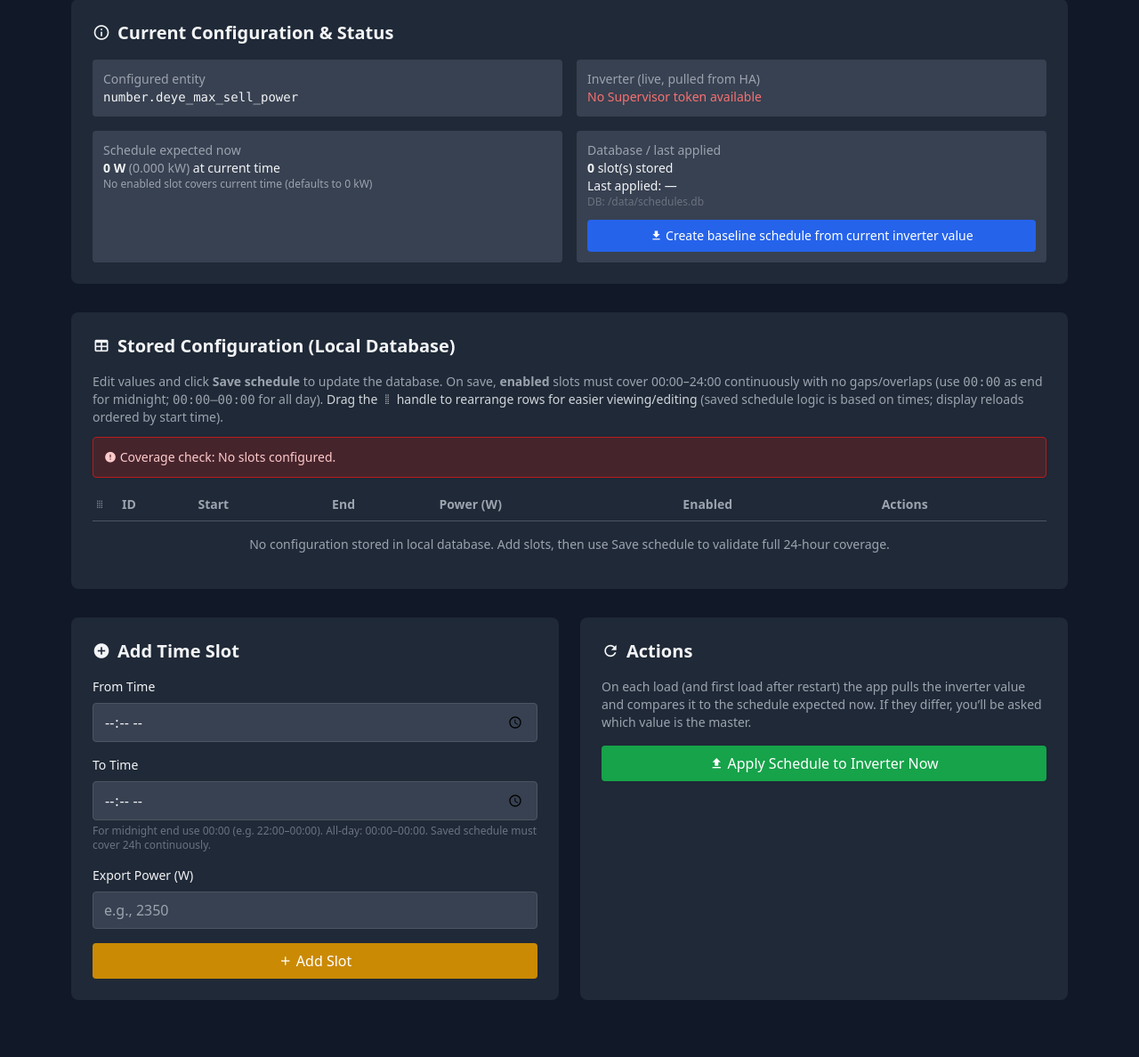
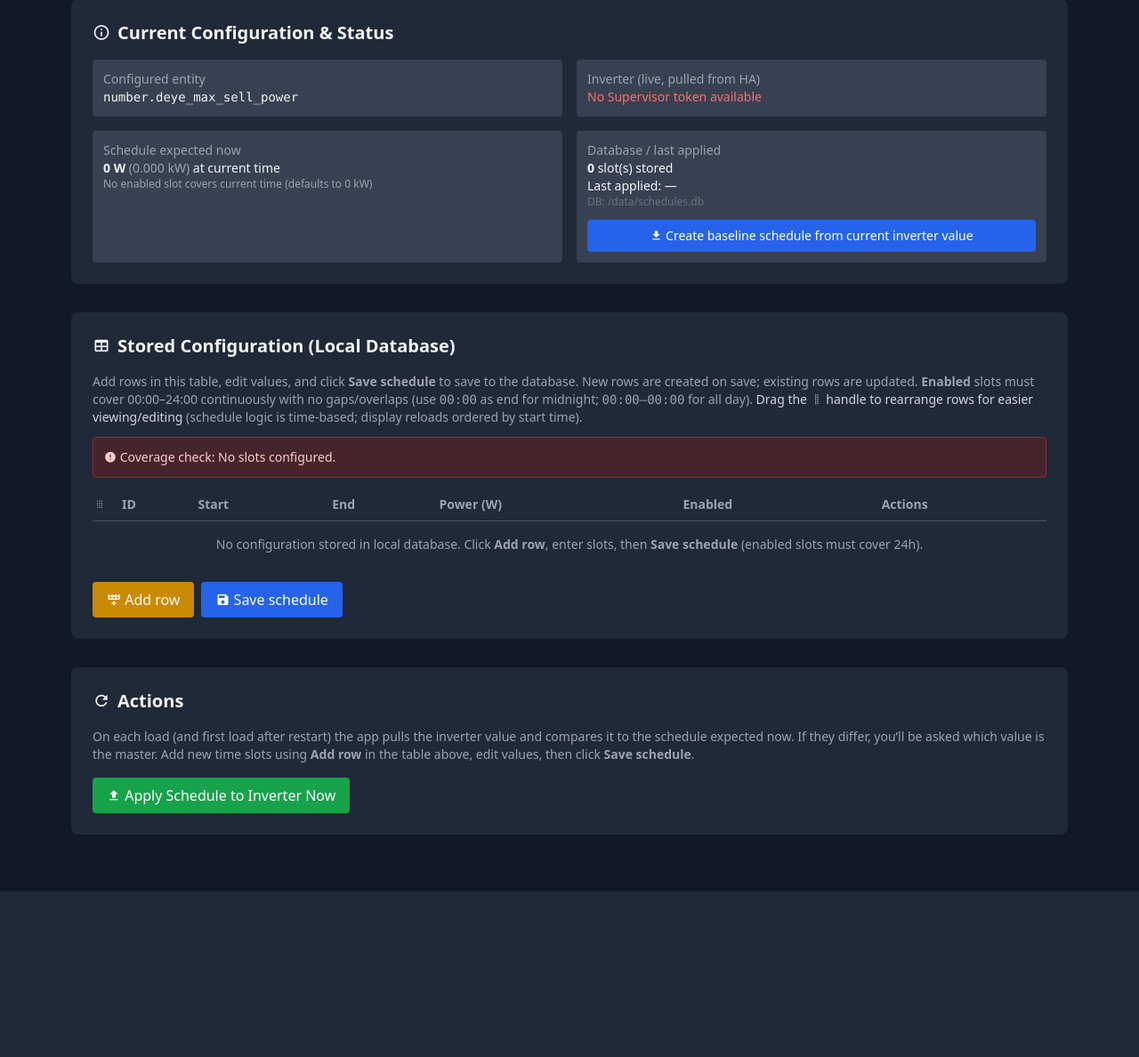
Before and after one commit to maverik-77/deye-export-manager, a FastAPI app: page / in a window 1280 px wide. Shown: the part 157-1345 px from the top of the page at 89% size. After the commit the page ends 1159 px from the top, so only its background shows below. Run offline with FastAPI, Linux system fonts and the light colour scheme; data that the repository does not hold is empty; parts of the project's set-up code (start-up, migrations or seed data) failed here and were passed over; some libraries are stand-ins or nearby versions.

Commit message:
Add rows within table, remove Add Time Slot widget (v1.0.11)

```diff
--- a/deye_export_manager/config.yaml
+++ b/deye_export_manager/config.yaml
@@ -1,5 +1,5 @@
 name: "Deye Export Manager"
-version: "1.0.10"
+version: "1.0.11"
 slug: "deye_export_manager"
 description: "Custom export scheduler for Deye inverters with 24-hour schedule management"
 url: "https://github.com/your-repo/deye-export-manager"
--- a/deye_export_manager/main.py
+++ b/deye_export_manager/main.py
@@ -395,8 +395,12 @@ async def save_slots(request: Request):
     slots = []
     for i, sid in enumerate(ids):
         try:
+            raw_id = str(sid)
+            is_new = raw_id.startswith("new") or raw_id == "" or raw_id == "0"
             sl = {
-                "id": int(sid),
+                "id": raw_id,
+                "db_id": None if is_new else int(raw_id),
+                "is_new": is_new,
                 "start_time": str(starts[i]),
                 "end_time": str(ends[i]),
                 "power_kw": round(max(0.0, min(16000.0, float(powers[i]))) / 1000.0, 3),
@@ -413,10 +417,16 @@ async def save_slots(request: Request):
     conn = sqlite3.connect(DB_PATH)
     c = conn.cursor()
     for sl in slots:
-        c.execute(
-            "UPDATE schedule_slots SET start_time=?, end_time=?, power_kw=?, enabled=? WHERE id=?",
-            (sl["start_time"], sl["end_time"], max(0.0, min(16.0, sl["power_kw"])), sl["enabled"], sl["id"]),
-        )
+        if sl["is_new"]:
+            c.execute(
+                "INSERT INTO schedule_slots (start_time, end_time, power_kw, enabled) VALUES (?, ?, ?, ?)",
+                (sl["start_time"], sl["end_time"], max(0.0, min(16.0, sl["power_kw"])), sl["enabled"]),
+            )
+        else:
+            c.execute(
+                "UPDATE schedule_slots SET start_time=?, end_time=?, power_kw=?, enabled=? WHERE id=?",
+                (sl["start_time"], sl["end_time"], max(0.0, min(16.0, sl["power_kw"])), sl["enabled"], sl["db_id"]),
+            )
     conn.commit()
     conn.close()
     return RedirectResponse(url=f"{root_path}/?saved=1", status_code=303)
--- a/deye_export_manager/templates/index.html
+++ b/deye_export_manager/templates/index.html
@@ -92,7 +92,7 @@
                 <i class="mdi mdi-table"></i>
                 Stored Configuration (Local Database)
             </h2>
-            <p class="text-gray-400 text-sm mb-3">Edit values and click <strong>Save schedule</strong> to update the database. On save, <strong>enabled</strong> slots must cover 00:00–24:00 continuously with no gaps/overlaps (use <code>00:00</code> as end for midnight; <code>00:00–00:00</code> for all day). <span class="text-gray-300">Drag the <i class="mdi mdi-drag-vertical"></i> handle to rearrange rows for easier viewing/editing</span> (saved schedule logic is based on times; display reloads ordered by start time).</p>
+            <p class="text-gray-400 text-sm mb-3">Add rows in this table, edit values, and click <strong>Save schedule</strong> to save to the database. New rows are created on save; existing rows are updated. <strong>Enabled</strong> slots must cover 00:00–24:00 continuously with no gaps/overlaps (use <code>00:00</code> as end for midnight; <code>00:00–00:00</code> for all day). <span class="text-gray-300">Drag the <i class="mdi mdi-drag-vertical"></i> handle to rearrange rows for easier viewing/editing</span> (schedule logic is time-based; display reloads ordered by start time).</p>
             {% if saved %}<div class="mb-3 p-3 rounded bg-green-900/50 border border-green-700 text-green-200 text-sm">Schedule saved.</div>{% endif %}
             {% if save_error %}<div class="mb-3 p-3 rounded bg-red-900/50 border border-red-700 text-red-200 text-sm"><i class="mdi mdi-alert-circle"></i> <strong>Save failed:</strong> {{ save_error }}</div>{% endif %}
             {% if coverage_ok %}<div class="mb-3 p-3 rounded bg-green-900/30 border border-green-800 text-green-300 text-sm"><i class="mdi mdi-check-circle"></i> Enabled schedule covers the full 24-hour period continuously.</div>{% elif coverage_error %}<div class="mb-3 p-3 rounded bg-red-900/40 border border-red-700 text-red-200 text-sm"><i class="mdi mdi-alert-circle"></i> Coverage check: {{ coverage_error }}</div>{% endif %}
@@ -133,62 +133,59 @@
                         </tr>
                         {% endfor %}
                         {% if not slots %}
-                        <tr><td colspan="7" class="py-4 text-center text-gray-400">No configuration stored in local database. Add slots, then use Save schedule to validate full 24-hour coverage.</td></tr>
+                        <tr><td colspan="7" class="py-4 text-center text-gray-400">No configuration stored in local database. Click <strong>Add row</strong>, enter slots, then <strong>Save schedule</strong> (enabled slots must cover 24h).</td></tr>
                         {% endif %}
                     </tbody>
                 </table>
             </div>
-            {% if slots %}
-            <div class="mt-4">
+            <div class="mt-4 flex flex-wrap gap-2">
+                <button type="button" id="add-row-btn" class="bg-yellow-600 hover:bg-yellow-700 text-white py-2 px-4 rounded font-medium transition"><i class="mdi mdi-table-row-plus-after"></i> Add row</button>
                 <button form="save-all-slots" type="submit" class="bg-blue-600 hover:bg-blue-700 text-white py-2 px-4 rounded font-medium transition"><i class="mdi mdi-content-save"></i> Save schedule</button>
             </div>
-            {% endif %}
         </div>
 
-        <div class="grid md:grid-cols-2 gap-6 mb-8">
-            <div class="bg-gray-800 rounded-lg p-6">
-                <h2 class="text-xl font-semibold mb-4 flex items-center gap-2">
-                    <i class="mdi mdi-plus-circle"></i>
-                    Add Time Slot
-                </h2>
-                <form action="{{ root_path }}/add_slot" method="post" class="space-y-4">
-                    <div>
-                        <label class="block text-sm font-medium mb-2">From Time</label>
-                        <input type="time" name="start_time" required class="w-full px-3 py-2 bg-gray-700 rounded border border-gray-600 focus:border-yellow-500 focus:outline-none">
-                    </div>
-                    <div>
-                        <label class="block text-sm font-medium mb-2">To Time</label>
-                        <input type="time" name="end_time" required class="w-full px-3 py-2 bg-gray-700 rounded border border-gray-600 focus:border-yellow-500 focus:outline-none">
-                        <p class="text-xs text-gray-500 mt-1">For midnight end use 00:00 (e.g. 22:00–00:00). All-day: 00:00–00:00. Saved schedule must cover 24h continuously.</p>
-                    </div>
-                    <div>
-                        <label class="block text-sm font-medium mb-2">Export Power (W)</label>
-                        <input type="number" name="power_w" step="1" min="0" max="16000" placeholder="e.g., 2350" required class="w-full px-3 py-2 bg-gray-700 rounded border border-gray-600 focus:border-yellow-500 focus:outline-none">
-                    </div>
-                    <button type="submit" class="w-full bg-yellow-600 hover:bg-yellow-700 text-white py-2 px-4 rounded font-medium transition">
-                        <i class="mdi mdi-plus"></i> Add Slot
-                    </button>
-                </form>
-            </div>
-
-            <div class="bg-gray-800 rounded-lg p-6">
+        <div class="bg-gray-800 rounded-lg p-6 mb-8">
             <h2 class="text-xl font-semibold mb-4 flex items-center gap-2">
                 <i class="mdi mdi-refresh"></i>
                 Actions
             </h2>
-                <p class="text-gray-400 text-sm mb-4">On each load (and first load after restart) the app pulls the inverter value and compares it to the schedule expected now. If they differ, you’ll be asked which value is the master.</p>
+            <p class="text-gray-400 text-sm mb-4">On each load (and first load after restart) the app pulls the inverter value and compares it to the schedule expected now. If they differ, you’ll be asked which value is the master. Add new time slots using <strong>Add row</strong> in the table above, edit values, then click <strong>Save schedule</strong>.</p>
             <form action="{{ root_path }}/api/apply_now" method="post">
-                    <button type="submit" class="w-full bg-green-600 hover:bg-green-700 text-white py-2 px-4 rounded font-medium transition">
+                <button type="submit" class="w-full md:w-auto bg-green-600 hover:bg-green-700 text-white py-2 px-4 rounded font-medium transition">
                     <i class="mdi mdi-upload"></i> Apply Schedule to Inverter Now
                 </button>
             </form>
-            </div>
         </div>
     </div>
 
     <script>
     (function(){
       var tbody = document.getElementById('slots-tbody');
+      var addBtn = document.getElementById('add-row-btn');
+      var newCount = 0;
+      function wireRemove(btn){ btn.addEventListener('click', function(){ var tr = btn.closest('tr'); if(tr) tr.remove(); }); }
+      if (addBtn && tbody) {
+        addBtn.addEventListener('click', function(){
+          newCount++;
+          var nid = 'new_' + newCount;
+          // remove "no config" placeholder row if present
+          var empty = tbody.querySelector('td[colspan]');
+          if (empty) { var er = empty.closest('tr'); if(er) er.remove(); }
+          var tr = document.createElement('tr');
+          tr.className = 'border-b border-gray-700 slot-row';
+          tr.innerHTML = ''
+            + '<td class="py-2 pr-2 text-gray-400 cursor-grab drag-handle" title="Drag to reorder"><i class="mdi mdi-drag-vertical"></i></td>'
+            + '<td class="py-2 pr-2 font-mono text-gray-500">new<input form="save-all-slots" type="hidden" name="id" value="'+nid+'"></td>'
+            + '<td class="py-2 pr-2"><input form="save-all-slots" type="time" name="start_time" value="00:00" required class="w-28 px-2 py-1 bg-gray-700 rounded border border-gray-600 focus:border-yellow-500 focus:outline-none font-mono"></td>'
+            + '<td class="py-2 pr-2"><input form="save-all-slots" type="time" name="end_time" value="00:00" required class="w-28 px-2 py-1 bg-gray-700 rounded border border-gray-600 focus:border-yellow-500 focus:outline-none font-mono"></td>'
+            + '<td class="py-2 pr-2"><input form="save-all-slots" type="number" name="power_w" step="1" min="0" max="16000" value="0" required class="w-28 px-2 py-1 bg-gray-700 rounded border border-gray-600 focus:border-yellow-500 focus:outline-none text-yellow-500 font-semibold"></td>'
+            + '<td class="py-2 pr-2"><select form="save-all-slots" name="enabled" class="px-2 py-1 bg-gray-700 rounded border border-gray-600 focus:border-yellow-500 focus:outline-none"><option value="1" selected>Yes</option><option value="0">No</option></select></td>'
+            + '<td class="py-2 whitespace-nowrap"><button type="button" class="px-2 py-1 hover:bg-red-600 rounded text-xs remove-new-row" title="Remove unsaved row"><i class="mdi mdi-close"></i> Remove</button></td>';
+          tbody.appendChild(tr);
+          var rm = tr.querySelector('.remove-new-row');
+          if (rm) wireRemove(rm);
+        });
+      }
       if (tbody && window.Sortable) {
         Sortable.create(tbody, {
           handle: '.drag-handle',
```
Lines whose indentation alone changed are shown as unchanged.
